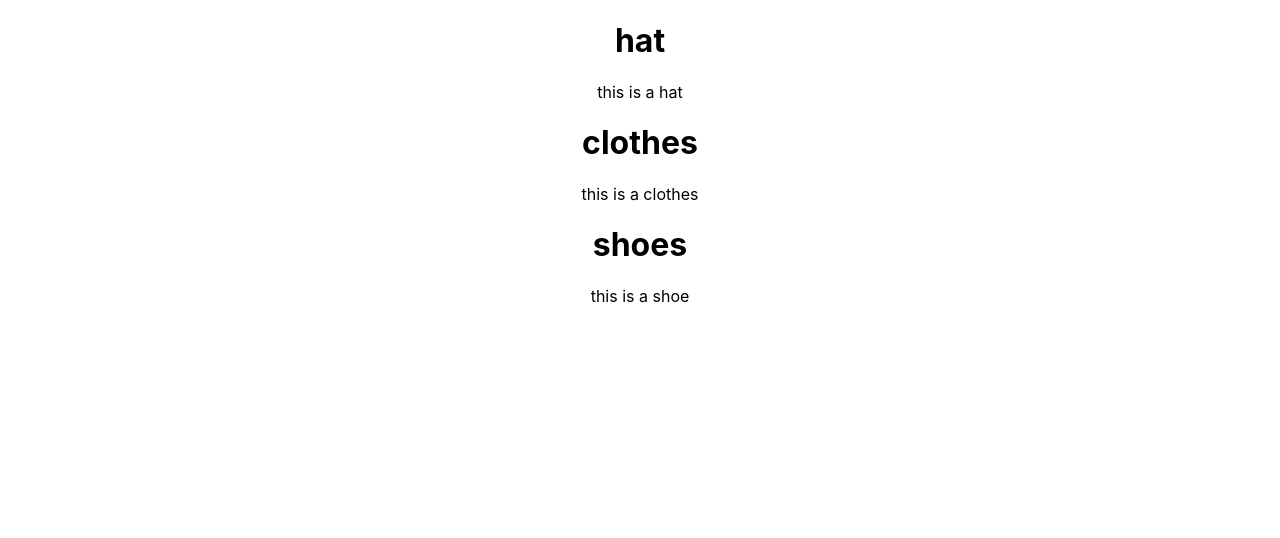
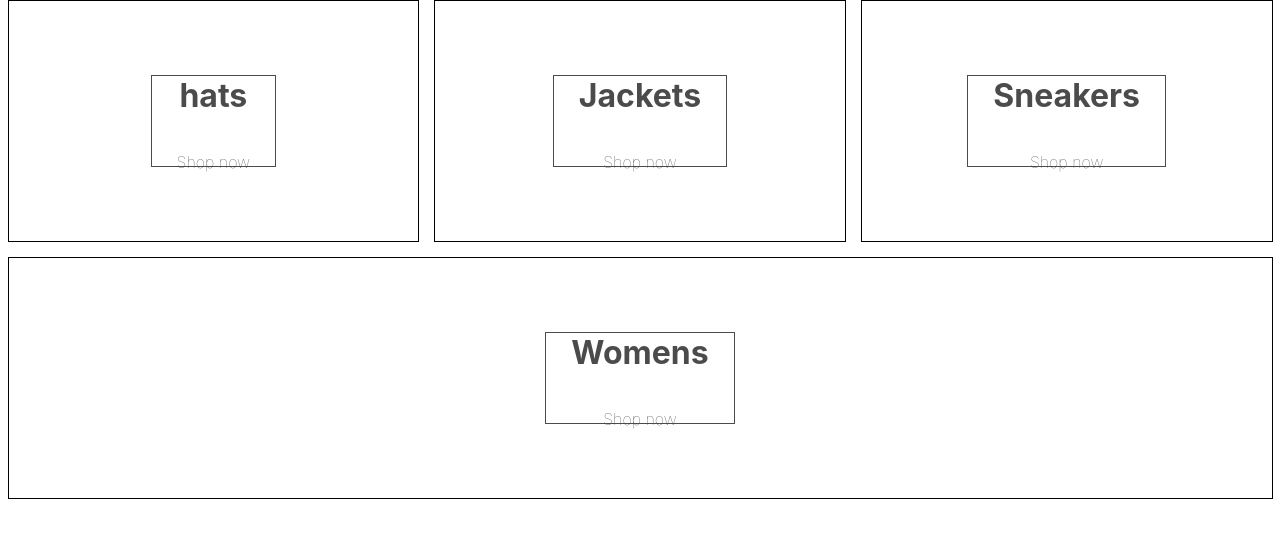
Before and after one commit to upluke/crwn-clothing-app, a React (Create React App) app: page / in a window 1280 px wide. Shown: the top 538 px of the page. Built offline with nearby package versions, Linux system fonts and the light colour scheme.

Commit message:
add scss

```diff
--- a/package.json
+++ b/package.json
@@ -9,6 +9,7 @@
     "react": "^18.2.0",
     "react-dom": "^18.2.0",
     "react-scripts": "5.0.1",
+    "sass": "^1.53.0",
     "web-vitals": "^2.1.0"
   },
   "scripts": {
--- a/src/App.js
+++ b/src/App.js
@@ -1,17 +1,21 @@
- import './App.css';
+import './categories.styles.scss'
 
 function App() {
-  const data=[
-    {id: "1", item:'hat', description:'this is a hat'},
-    {id: "2", item:'clothes', description:'this is a clothes'},
-    {id: "3", item:'shoes', description:'this is a shoe'},
+  const categories=[
+    {id: "1", title:'hats' },
+    {id: "2", title:'Jackets'},
+    {id: "3", title:'Sneakers'},
+    {id: "3", title:'Womens'}
   ]
   return (
-    <div className="App">
-      {data.map((card)=>(
-        <div key={card.id}>
-          <h1>{card.item}</h1>
-          <p>{card.description}</p>
+    <div className="categories-container">
+      {categories.map(({id, title})=>(
+        <div className='category-container' key={id}>
+          <div className='background-image' />
+          <div className='category-body-container'>
+            <h1>{title}</h1>
+            <p>Shop now</p>
+          </div>
         </div>
       ))}
     </div>
--- /dev/null
+++ b/src/categories.styles.scss
@@ -0,0 +1,75 @@
+.categories-container {
+    width: 100%;
+    display: flex;
+    flex-wrap: wrap;
+    justify-content: space-between;
+  }
+
+  .category-container {
+    min-width: 30%;
+    height: 240px;
+    flex: 1 1 auto;
+    display: flex;
+    align-items: center;
+    justify-content: center;
+    border: 1px solid black;
+    margin: 0 7.5px 15px;
+    overflow: hidden;
+
+    &:hover {
+      cursor: pointer;
+
+      & .background-image {
+        transform: scale(1.1);
+        transition: transform 6s cubic-bezier(0.25, 0.45, 0.45, 0.95);
+      }
+
+      & .category-body-container {
+        opacity: 0.9;
+      }
+    }
+
+    &.large {
+      height: 380px;
+    }
+
+    &:first-child {
+      margin-right: 7.5px;
+    }
+
+    &:last-child {
+      margin-left: 7.5px;
+    }
+
+    .background-image {
+      width: 100%;
+      height: 100%;
+      background-size: cover;
+      background-position: center;
+    }
+
+    .category-body-container {
+      height: 90px;
+      padding: 0 25px;
+      display: flex;
+      flex-direction: column;
+      align-items: center;
+      justify-content: center;
+      border: 1px solid black;
+      background-color: white;
+      opacity: 0.7;
+      position: absolute;
+
+      h2 {
+        font-weight: bold;
+        margin: 0 6px 0;
+        font-size: 22px;
+        color: #4a4a4a;
+      }
+
+      p {
+        font-weight: lighter;
+        font-size: 16px;
+      }
+    }
+  }
```
Also changed, not shown: 1 other file (tests, documents, lock files or other folders).
